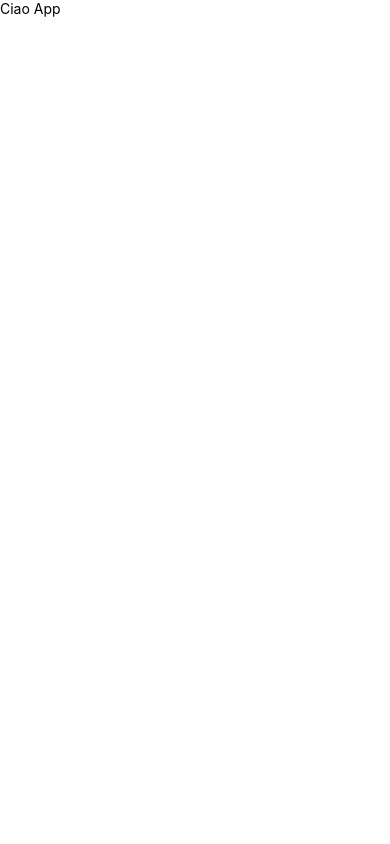
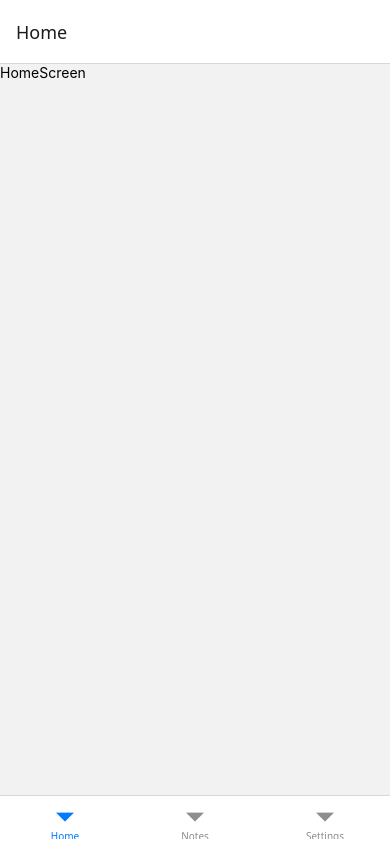
Before and after one commit to GiuseppeLiGioi/noti-me, a React Native app: screen / in a window 390 px wide. Built offline with nearby package versions, Linux system fonts and the light colour scheme.

Commit message:
added. navigation in AppNavigator

```diff
--- a/App.tsx
+++ b/App.tsx
@@ -1,11 +1,9 @@
 
 import { StyleSheet, Text, View } from 'react-native';
-
+import AppNavigator from './src/Navigation/AppNavigator';
 export default function App() {
 
 
 return (
-<View>
-  <Text>Ciao App</Text>
-</View>
+<AppNavigator />
 )};
--- a/package.json
+++ b/package.json
@@ -9,10 +9,14 @@
     "web": "expo start --web"
   },
   "dependencies": {
+    "@react-navigation/bottom-tabs": "^7.8.2",
+    "@react-navigation/native": "^7.1.19",
     "expo": "~54.0.22",
     "expo-status-bar": "~3.0.8",
     "react": "19.1.0",
-    "react-native": "0.81.5"
+    "react-native": "0.81.5",
+    "react-native-safe-area-context": "~5.6.0",
+    "react-native-screens": "~4.16.0"
   },
   "devDependencies": {
     "@types/react": "~19.1.0",
--- /dev/null
+++ b/src/Navigation/AppNavigator.tsx
@@ -0,0 +1,24 @@
+import { View, Text } from "react-native";
+import HomeScreen from "../Screens/HomeScreen";
+import SettingsScreen from "../Screens/SettingsScreen";
+import NotesScreen from "../Screens/NotesScreen";
+import { NavigationContainer } from '@react-navigation/native';
+import { createBottomTabNavigator } from '@react-navigation/bottom-tabs';
+
+export default function AppNavigator(){
+
+const Tab = createBottomTabNavigator()
+
+
+    return(
+        <NavigationContainer>
+
+
+        <Tab.Navigator>
+        <Tab.Screen name="Home" component={HomeScreen} />
+        <Tab.Screen name="Notes" component={NotesScreen} />
+        <Tab.Screen name="Settings" component={SettingsScreen} />
+        </Tab.Navigator>
+        </NavigationContainer>
+    )
+}
```
Also changed, not shown: 1 other file (tests, documents, lock files or other folders).
